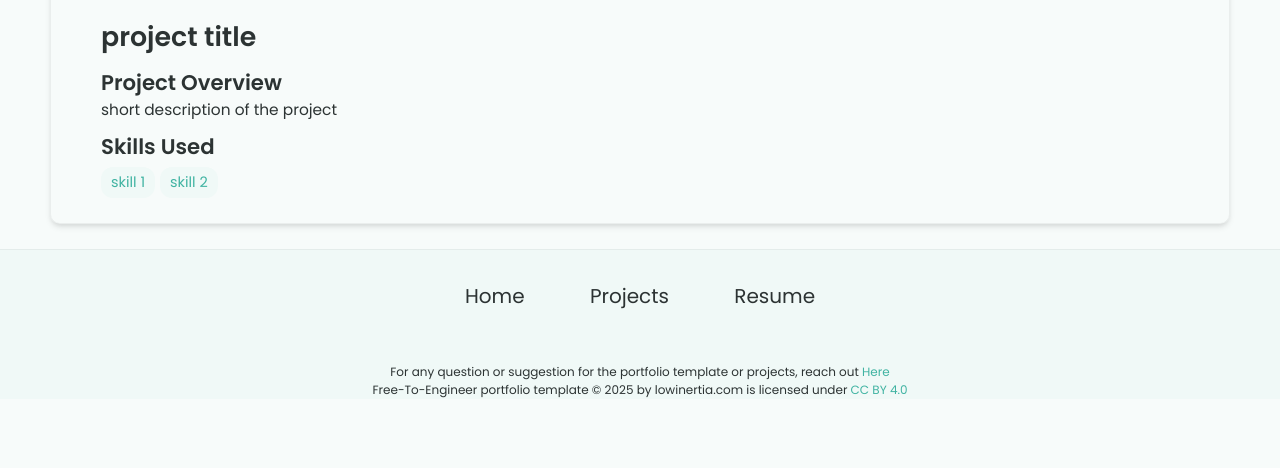
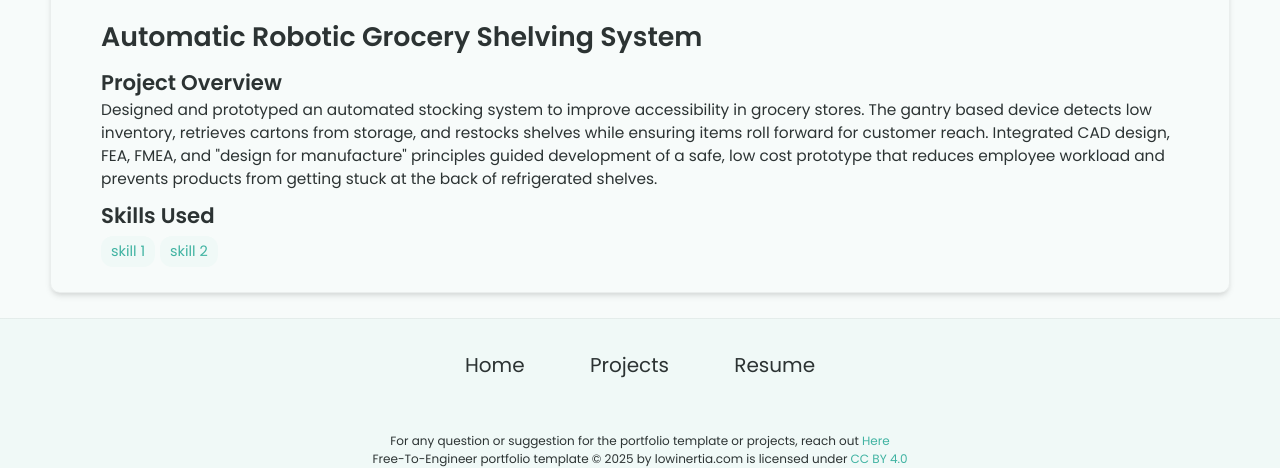
Before and after one commit to ShinKai001/goblin_Japanese, a Jekyll site: the page built from _projects/robot-shelf/index.md, in a window 1280 px wide. Shown: the part 490-958 px from the top of the page. Built offline with Jekyll 4.4.1, drawn with Linux system fonts in a browser that asks for light colours; before the commit the page ends 900 px from its top, so only the background shows below that.

Commit message:
Update index.md

```diff
--- a/_projects/robot-shelf/index.md
+++ b/_projects/robot-shelf/index.md
@@ -1,7 +1,7 @@
 ---
 layout: post
-title: project title
-description:  short description of the project
+title: Automatic Robotic Grocery Shelving System
+description:  Designed and prototyped an automated stocking system to improve accessibility in grocery stores. The gantry based device detects low inventory, retrieves cartons from storage, and restocks shelves while ensuring items roll forward for customer reach. Integrated CAD design, FEA, FMEA, and "design for manufacture" principles guided development of a safe, low cost prototype that reduces employee workload and prevents products from getting stuck at the back of refrigerated shelves.
 skills:
 - skill 1
 - skill 2
```
